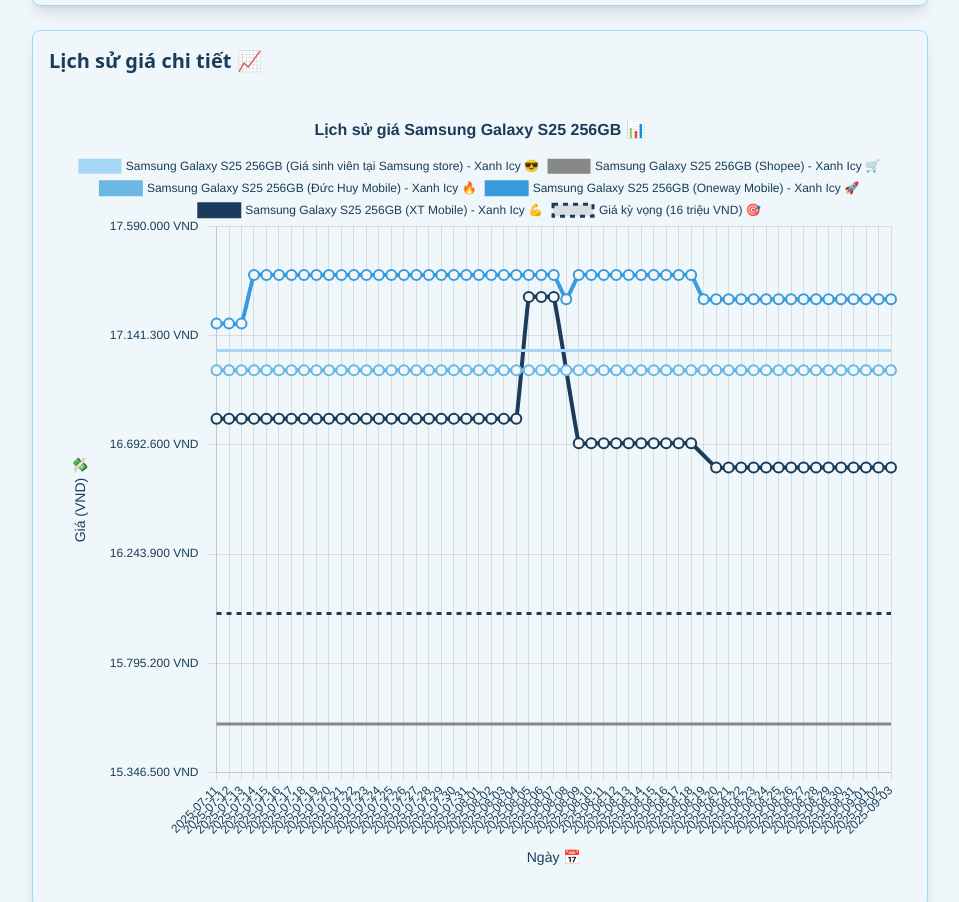
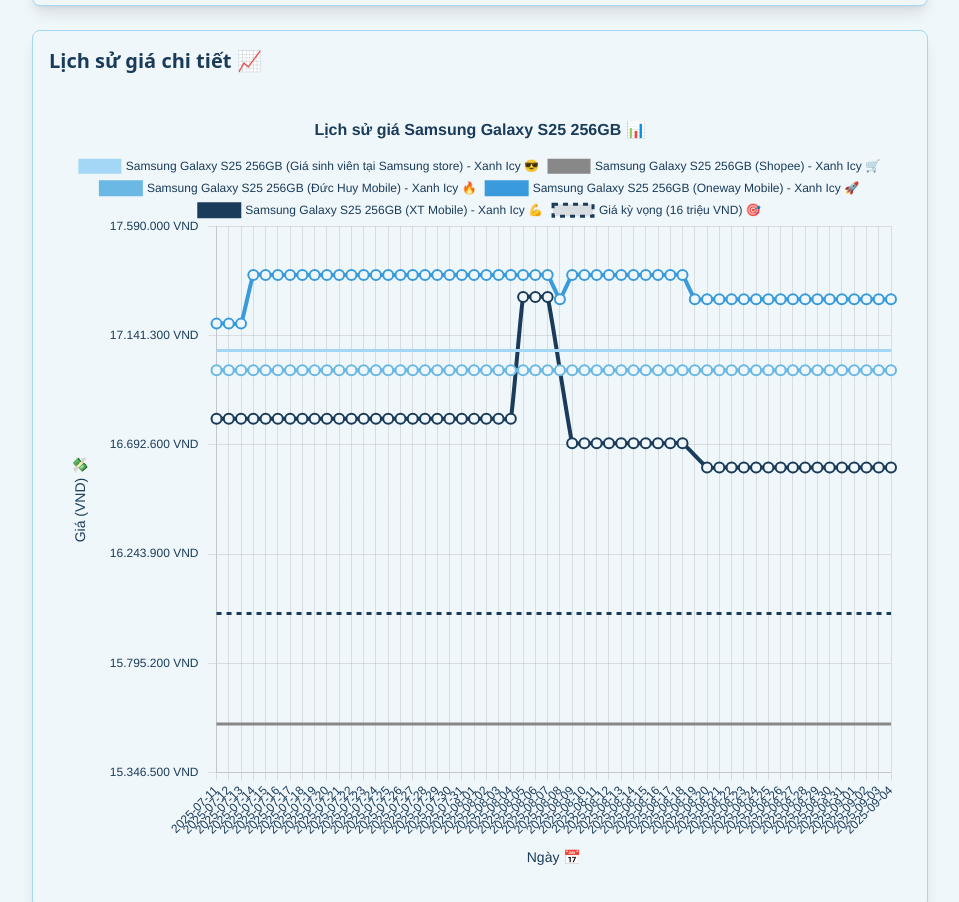
Before and after one commit to cuongndc9/sosanhgia, a plain HTML site: page index.html in a window 1280 px wide. Shown: the part 1000-1902 px from the top of the page, without its empty margins (160-1119 px from the left). Drawn offline with nearby package versions, Linux system fonts and the light colour scheme.

Commit message:
🤑 Giá điện thoại đã được cập nhật!

```diff
--- a/index.html
+++ b/index.html
@@ -11,7 +11,7 @@
 <body class="bg-[#F0F7FA] min-h-screen flex flex-col items-center p-4">
   <h1 class="text-2xl md:text-3xl font-bold text-[#6AB8E3] mb-2">Check giá Samsung Galaxy S25 256GB nè! ❄️</h1>
   <div class="text-lg md:text-xl text-[#1A3C5A] mb-2">Giá mục tiêu: 16.000.000 VND 💸</div>
-  <p class="text-sm md:text-base text-[#1A3C5A] mb-4">Cập nhật lúc: 09:20:15 3/9/2025 ⏰</p>
+  <p class="text-sm md:text-base text-[#1A3C5A] mb-4">Cập nhật lúc: 09:20:33 4/9/2025 ⏰</p>
   <img src="https://www.kedglobal.com/data/ked/image/2025/01/22/ked202501220026.700x.0.jpg" alt="Hình ảnh sản phẩm Samsung Galaxy S25 Plus" class="w-full max-w-sm rounded-lg shadow-lg mb-6">
   <div class="w-full max-w-4xl bg-[#F0F7FA] border border-[#A3D7F5] rounded-lg shadow-lg p-4 mb-6">
     <h2 class="text-lg md:text-xl font-semibold text-[#1A3C5A] mb-4">Tổng quan giá hiện tại 📊</h2>
@@ -371,6 +371,10 @@
       {
         "x": "2025-09-03",
         "y": 17080000
+      },
+      {
+        "x": "2025-09-04",
+        "y": 17080000
       }
     ],
     "borderColor": "#A3D7F5",
@@ -605,6 +609,10 @@
       {
         "x": "2025-09-03",
         "y": 15546500
+      },
+      {
+        "x": "2025-09-04",
+        "y": 15546500
       }
     ],
     "borderColor": "#888888",
@@ -839,6 +847,10 @@
       {
         "x": "2025-09-03",
         "y": 16999000
+      },
+      {
+        "x": "2025-09-04",
+        "y": 16999000
       }
     ],
     "borderColor": "#6AB8E3",
@@ -1073,6 +1085,10 @@
       {
         "x": "2025-09-03",
         "y": 17290000
+      },
+      {
+        "x": "2025-09-04",
+        "y": 17290000
       }
     ],
     "borderColor": "#3A9BDC",
@@ -1298,6 +1314,10 @@
       },
       {
         "x": "2025-09-03",
+        "y": 16599000
+      },
+      {
+        "x": "2025-09-04",
         "y": 16599000
       }
     ],
@@ -1532,6 +1552,10 @@
       },
       {
         "x": "2025-09-03",
+        "y": 16000000
+      },
+      {
+        "x": "2025-09-04",
         "y": 16000000
       }
     ],
```
